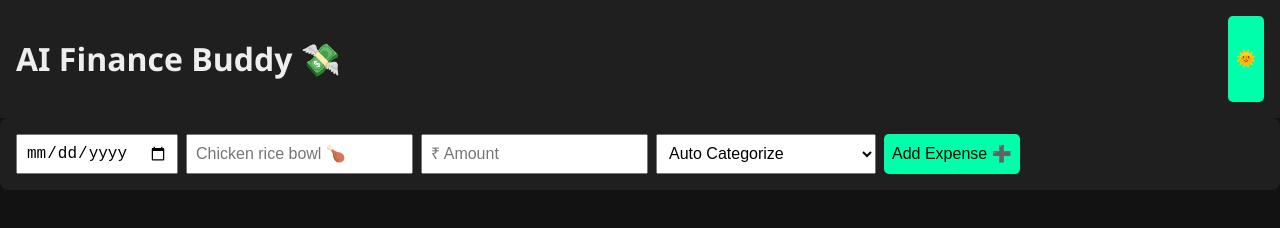
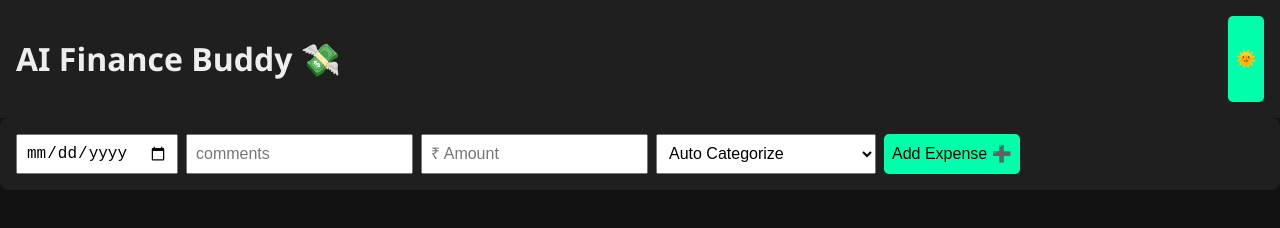
Before and after one commit to Legitimate-Pro/Student-Finance-Manager-AI-Thon-123, a plain HTML site: page index.html in a window 1280 px wide. Shown: the top 228 px of the page. Drawn offline with nearby package versions, Linux system fonts and the light colour scheme.

Commit message:
Update index.html

```diff
--- a/index.html
+++ b/index.html
@@ -16,7 +16,7 @@
     <section class="form-section">
       <form id="expense-form">
         <input type="date" id="expense-date" required />
-        <input type="text" id="expense-desc" placeholder="Chicken rice bowl 🍗" required />
+        <input type="text" id="expense-desc" placeholder="comments" required />
         <input type="number" id="expense-amount" placeholder="₹ Amount" required />
 
         <select id="expense-category">
```
